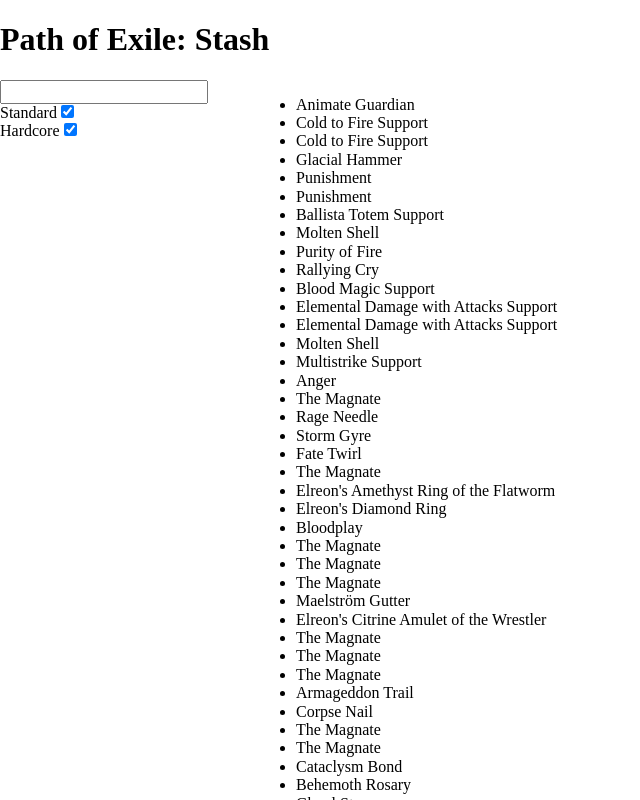
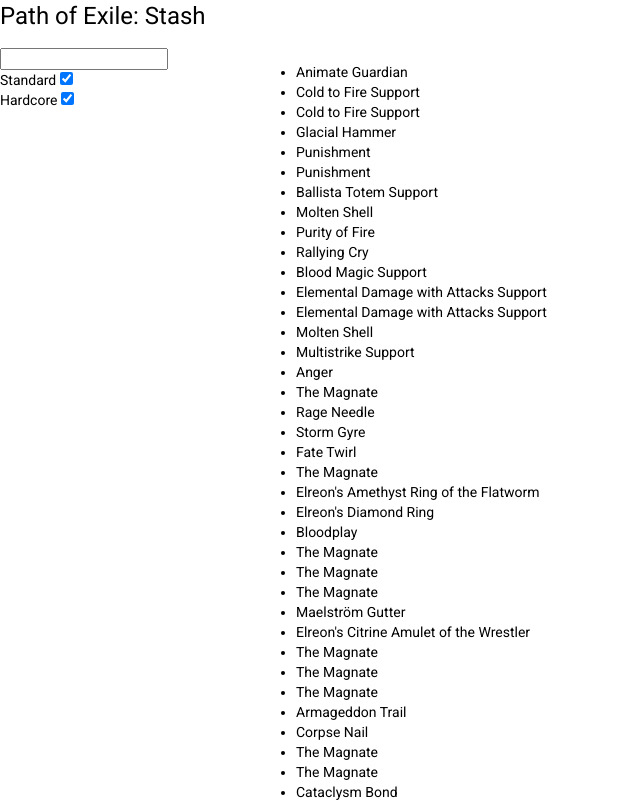
Before and after one commit to hello-foma/path_of_exile_stash, an Angular app: page /showcase in a window 1280 px wide. Shown: the top 800 px of the page, without its empty margins (0-640 px from the left). Built offline with nearby package versions, Linux system fonts and the light colour scheme; data requests are answered from the project's data file.

Commit message:
chore(app): use angular material

```diff
--- a/angular.json
+++ b/angular.json
@@ -31,6 +31,7 @@
               "src/assets"
             ],
             "styles": [
+              "./node_modules/@angular/material/prebuilt-themes/pink-bluegrey.css",
               "./node_modules/normalize.css/normalize.css",
               "src/styles.scss"
             ],
@@ -100,6 +101,7 @@
               "src/assets"
             ],
             "styles": [
+              "./node_modules/@angular/material/prebuilt-themes/pink-bluegrey.css",
               "./node_modules/normalize.css/normalize.css",
               "src/styles.scss"
             ],
--- a/package.json
+++ b/package.json
@@ -11,10 +11,12 @@
   "private": true,
   "dependencies": {
     "@angular/animations": "~13.3.0",
+    "@angular/cdk": "^13.3.2",
     "@angular/common": "~13.3.0",
     "@angular/compiler": "~13.3.0",
     "@angular/core": "~13.3.0",
     "@angular/forms": "~13.3.0",
+    "@angular/material": "^13.3.2",
     "@angular/platform-browser": "~13.3.0",
     "@angular/platform-browser-dynamic": "~13.3.0",
     "@angular/router": "~13.3.0",
--- a/src/app/app.module.ts
+++ b/src/app/app.module.ts
@@ -5,6 +5,7 @@
 import { AppComponent } from './app.component';
 import { ApiModule } from '../api/api.module';
 import { ShowcasePageModule } from '../showcase-page/showcase-page.module';
+import { BrowserAnimationsModule } from '@angular/platform-browser/animations';
 
 @NgModule({
   declarations: [
@@ -14,7 +15,8 @@
     BrowserModule,
     AppRoutingModule,
     ApiModule,
-    ShowcasePageModule
+    ShowcasePageModule,
+    BrowserAnimationsModule
   ],
   providers: [],
   bootstrap: [AppComponent]
--- a/src/index.html
+++ b/src/index.html
@@ -6,8 +6,11 @@
   <base href="/">
   <meta name="viewport" content="width=device-width, initial-scale=1">
   <link rel="icon" type="image/x-icon" href="favicon.ico">
+  <link rel="preconnect" href="https://fonts.gstatic.com">
+  <link href="https://fonts.googleapis.com/css2?family=Roboto:wght@300;400;500&display=swap" rel="stylesheet">
+  <link href="https://fonts.googleapis.com/icon?family=Material+Icons" rel="stylesheet">
 </head>
-<body>
+<body class="mat-typography">
   <app-root></app-root>
 </body>
 </html>
--- a/src/styles.scss
+++ b/src/styles.scss
@@ -1 +1,4 @@
 /* You can add global styles to this file, and also import other style files */
+
+html, body { height: 100%; }
+body { margin: 0; font-family: Roboto, "Helvetica Neue", sans-serif; }
```
Also changed, not shown: 1 other file (tests, documents, lock files or other folders).
